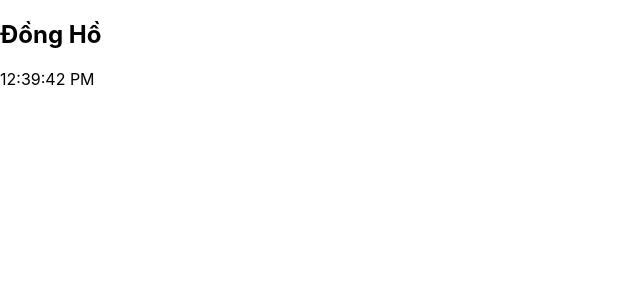
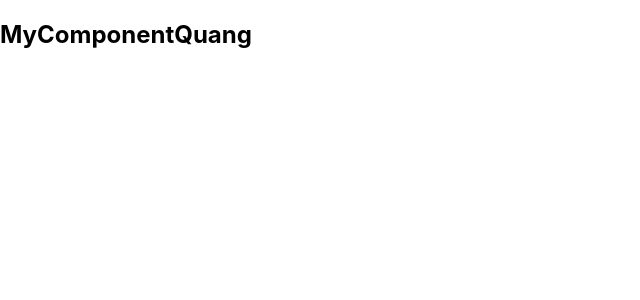
Before and after one commit to quangsang101002/ra-learn-react, a React (Create React App) app: page / in a window 1280 px wide. Shown: the top 300 px of the page, without its empty margins (0-640 px from the left). Built offline with nearby package versions, Linux system fonts and the light colour scheme.

Commit message:
bai-tap-3-props

```diff
--- a/src/App.js
+++ b/src/App.js
@@ -1,12 +1,11 @@
 import React from 'react';
+import MyComponent from './myComponent';
 
 class App extends React.Component {
   render() {
-    let dateTime = new Date();
     return (
-      <div>
-        <h2>Đồng Hồ</h2>
-        {dateTime.toLocaleTimeString()}
+      <div className="App">
+        <MyComponent studentName="Quang"></MyComponent>
       </div>
     );
   }
--- /dev/null
+++ b/src/myComponent.js
@@ -0,0 +1,12 @@
+import React from 'react';
+
+class MyComponent extends React.Component {
+  render() {
+    return (
+      <div>
+        <h2>MyComponent{this.props.studentName}</h2>
+      </div>
+    );
+  }
+}
+export default MyComponent;
```
